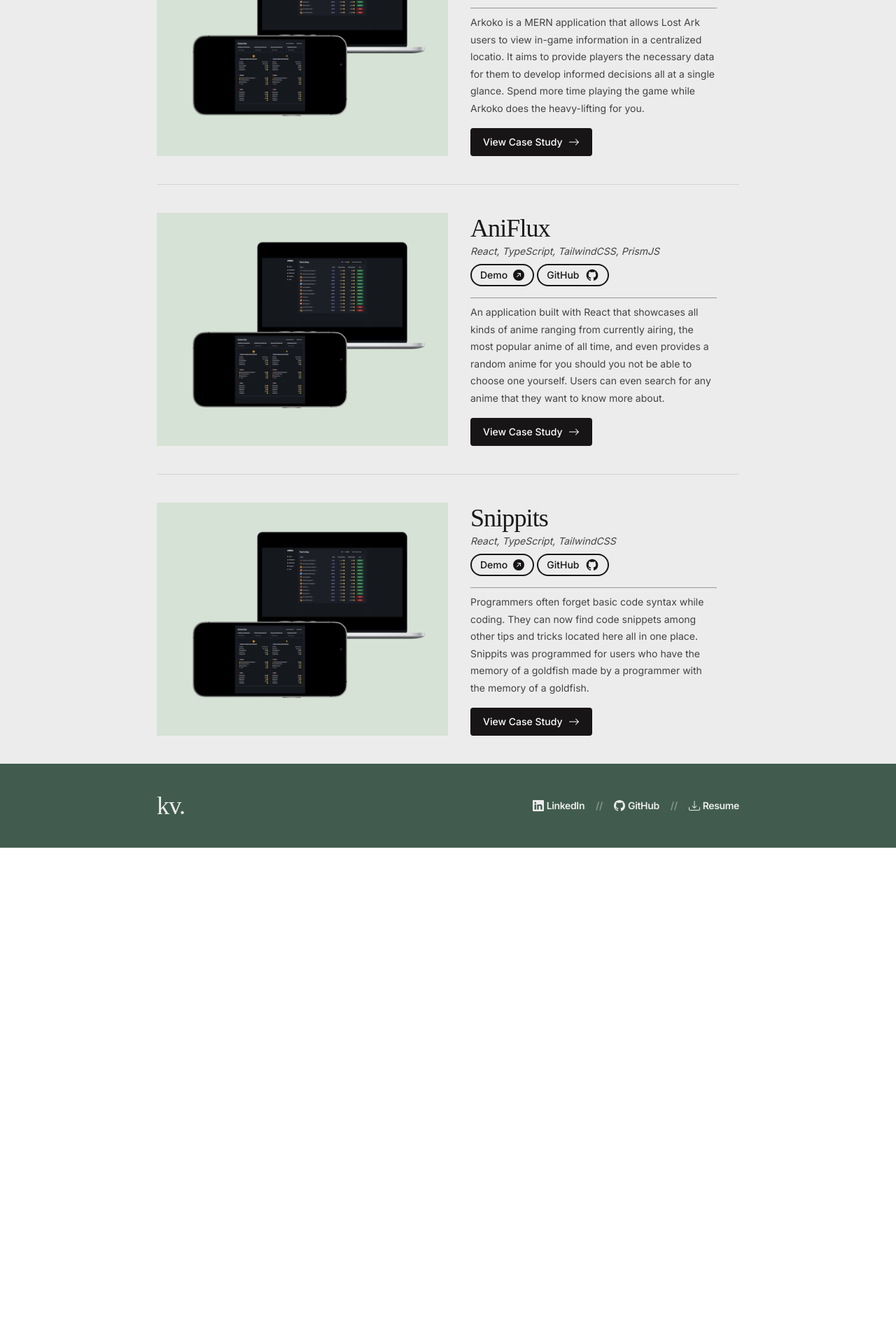
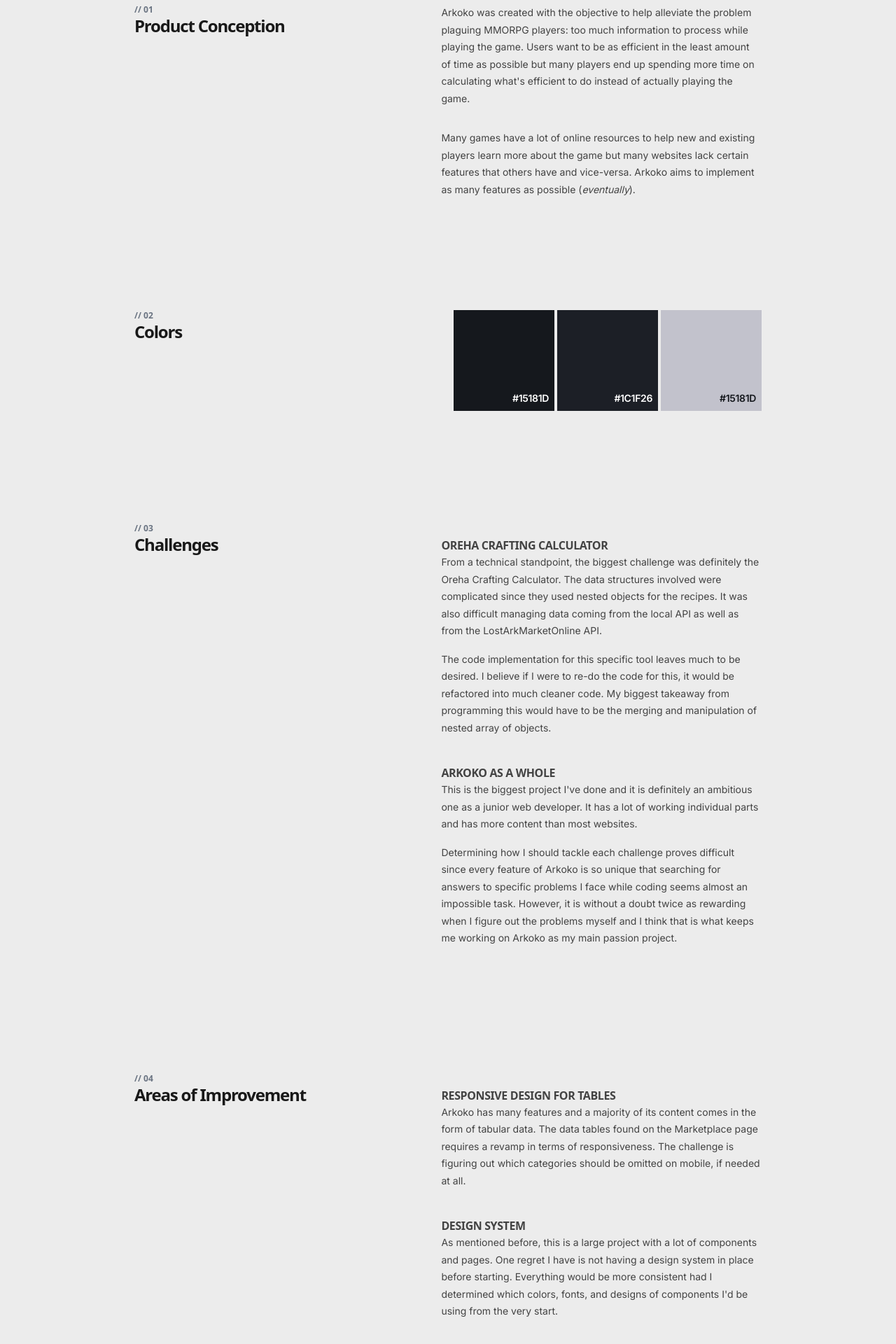
Before and after one commit to Yezo/personal-portfolio, a React (Vite) app: page /project/arkoko in a window 1280 px wide. Shown: the part 794-2714 px from the top of the page at 70% size. Before the commit the page ends 2005 px from the top, so only its background shows below. Built offline with nearby package versions, Linux system fonts and the light colour scheme; a web font is replaced by a local one.

Commit message:
finished arkoko case study

```diff
--- a/src/components/Footer.tsx
+++ b/src/components/Footer.tsx
@@ -3,7 +3,7 @@
 /* eslint-disable react/jsx-no-comment-textnodes */
 export const Footer = () => {
   return (
-    <footer className="min-w-screen bg-accent tracking-tighter text-primary">
+    <footer className="min-w-screen bg-accent px-8 tracking-tighter text-primary">
       <div className="mx-auto flex max-w-4xl flex-col items-center justify-between gap-4 py-10 px-8 md:flex-row">
         <a href="#home">
           <h2 className="font-heading text-4xl transition-all hover:italic">
--- a/src/components/Header.tsx
+++ b/src/components/Header.tsx
@@ -2,7 +2,7 @@
 
 export const Header = () => {
   return (
-    <header className=" mb-20 flex items-center justify-between  pt-8">
+    <header className=" mx-auto mb-20 flex max-w-4xl items-center justify-between pt-8">
       <Link to="/">
         <h1 className="font-heading text-4xl tracking-tighter transition-colors hover:text-accent">
           kv.
--- a/src/components/ProjectSection.tsx
+++ b/src/components/ProjectSection.tsx
@@ -43,6 +43,7 @@
               <Link
                 to={demoLink}
                 className=" transparent select inline-flex select-none items-center gap-2 rounded-full border-2 border-[#171515] bg-transparent px-3 py-1 font-inter text-sm font-medium text-[#171515] transition-colors hover:bg-[#171515] hover:text-white focus:outline-none focus:ring active:opacity-75"
+                target="_blank"
               >
                 Demo
                 <svg
@@ -58,7 +59,8 @@
               </Link>
               <Link
                 to={gitHubLink}
-                className=" transparent  hidden select-none items-center gap-2 rounded-full border-2 border-[#171515] bg-transparent px-3 py-1 font-inter text-sm font-medium text-[#171515] transition-colors hover:bg-[#171515] hover:text-white focus:outline-none focus:ring active:opacity-75 sm:inline-flex "
+                className=" transparent  hidden select-none items-center gap-2 rounded-full border-2 border-[#171515] bg-transparent px-3 py-1 font-inter text-sm font-medium text-[#171515] transition-colors hover:bg-[#171515] hover:text-white focus:outline-none focus:ring active:opacity-75 sm:inline-flex"
+                target="_blank"
               >
                 GitHub
                 <svg
--- a/src/pages/Arkoko.tsx
+++ b/src/pages/Arkoko.tsx
@@ -1,69 +1,217 @@
 import { Footer } from "../components/Footer";
-import { Header } from "../components/Header";
-import { ProjectSection } from "../components/ProjectSection";
-import arkoko from "../assets/arkoko.webp";
-/* eslint-disable react/jsx-no-comment-textnodes */
-/* eslint-disable react/no-unescaped-entities */
+import { Link } from "react-router-dom";
+
 export const Arkoko = () => {
   return (
-    <div
-      className="min-h-screen  bg-primary font-normal text-darktext"
-      id="home"
-    >
-      <div className="mx-auto max-w-4xl px-8">
-        <Header />
-        <main>
-          <section className="mb-20">
+    <div className="min-h-screen  bg-primary font-normal text-darktext">
+      {/* <div className="mx-auto max-w-4xl px-8"></div> */}
+      <header className="max-h-[90vh]">
+        <div className=" mx-auto mb-20 flex max-w-4xl items-center justify-between px-8 pt-8">
+          <Link to="/">
+            <h1 className="font-heading text-4xl tracking-tighter transition-colors hover:text-accent">
+              kv.
+            </h1>
+          </Link>
+          <nav className="font-bold">x</nav>
+        </div>
+        <section className="mx-auto mb-20 max-h-screen max-w-4xl space-y-4 px-8 md:space-y-8">
+          <div>
             <h2 className="font-primary mb-2 font-semibold uppercase tracking-widest text-slate-700 opacity-30">
-              // Hello, I'm Kev
+              // ARKOKO 2023
             </h2>
-            <h2 className="max-w-[15ch] font-heading  text-5xl leading-[1.25] tracking-tight text-darktext md:text-7xl">
-              I'm a full-stack web developer with a creative mind who can help
-              solve your problems.
+            <h2 className="text-center font-heading text-5xl leading-[1.25] tracking-tight text-darktext md:text-7xl">
+              The ultimate toolbox application for Lost Ark
             </h2>
-          </section>
-          <section className="divide-y divide-stone-300" id="projects">
-            <ProjectSection
-              title="Arkoko"
-              technologies={[
-                "React",
-                "NodeJS",
-                "Express",
-                "MongoDB",
-                "TypeScript",
-                "TailwindCSS",
-              ]}
-              description="Arkoko is a MERN application that allows Lost Ark users to view in-game information in a centralized
-          locatio. It aims to provide players the necessary data for them to
-          develop informed decisions all at a single glance. Spend more time playing the game while Arkoko does the heavy-lifting for you."
-              gitHubLink="https://github.com/Yezo/arkoko"
-              caseStudyLink="/project/arkoko"
-              demoLink="https://arkoko.vercel.app"
-              imageLink="/arkoko.webp"
-            ></ProjectSection>
+          </div>
+          <div className="grid w-full place-items-center">
+            <img src="/arkoko.webp" alt="Arkoko" className="max-h-[25rem]" />
+          </div>
+        </section>
+      </header>
 
-            <ProjectSection
-              title="AniFlux"
-              technologies={["React", "TypeScript", "TailwindCSS", "PrismJS"]}
-              description="An application built with React that showcases all kinds of anime ranging from currently airing, the most popular anime of all time, and even provides a random anime for you should you not be able to choose one yourself. Users can even search for any anime that they want to know more about."
-              gitHubLink="https://github.com/Yezo/aniflux"
-              caseStudyLink="/project/arkoko"
-              demoLink="https://arkoko.vercel.app"
-              imageLink="/arkoko.webp"
-            ></ProjectSection>
+      <main className="">
+        <section className=" bg-primary px-8 py-4 lg:py-16">
+          <div className="mx-auto max-w-4xl justify-between py-4 lg:flex">
+            <div className="pb-5">
+              <div className="font-primary text-xs font-semibold uppercase text-slate-700 opacity-70">
+                // 01
+              </div>
+              <h3 className="font-primary text-2xl font-semibold leading-[1.25] tracking-tighter">
+                Product Conception
+              </h3>
+            </div>
+            <div className="space-y-8 lg:max-w-[50ch]">
+              <p className=" font-inter text-sm leading-[1.75] opacity-80">
+                Arkoko was created with the objective to help alleviate the
+                problem plaguing MMORPG players: too much information to process
+                while playing the game. Users want to be as efficient in the
+                least amount of time as possible but many players end up
+                spending more time on calculating what's efficient to do instead
+                of actually playing the game.
+              </p>
+              <p className="font-inter text-sm leading-[1.75] opacity-80">
+                Many games have a lot of online resources to help new and
+                existing players learn more about the game but many websites
+                lack certain features that others have and vice-versa. Arkoko
+                aims to implement as many features as possible (
+                <span className="italic">eventually</span>
+                ).
+              </p>
+            </div>
+          </div>
+        </section>
 
-            <ProjectSection
-              title="Snippits"
-              technologies={["React", "TypeScript", "TailwindCSS"]}
-              description="Programmers often forget basic code syntax while coding. They can now find code snippets among other tips and tricks located here all in one place. Snippits was programmed for users who have the memory of a goldfish made by a programmer with the memory of a goldfish. "
-              gitHubLink="https://github.com/Yezo/snippit"
-              caseStudyLink="/project/snippit"
-              demoLink="https://snippits.vercel.app"
-              imageLink="/arkoko.webp"
-            ></ProjectSection>
-          </section>
-        </main>
-      </div>
+        <section className="bg-primary px-8 py-4 lg:py-16">
+          <div className="mx-auto max-w-4xl justify-between py-4 lg:flex">
+            <div className="pb-4">
+              <div className="font-primary text-xs font-semibold uppercase text-slate-700 opacity-70">
+                // 02
+              </div>
+              <h3 className="font-primary text-2xl font-semibold leading-[1.25] tracking-tighter">
+                Colors
+              </h3>
+            </div>
+            <div className="flex flex-wrap gap-1">
+              <div className="grid">
+                <div className="col-start-1 row-start-1 h-36 w-24 bg-[#15181D] sm:w-36"></div>
+                <p className="col-start-1 row-start-1 self-end justify-self-end p-2 font-inter text-sm font-semibold tracking-tight text-white">
+                  #15181D
+                </p>
+              </div>
+              <div className="grid">
+                <div className="col-start-1 row-start-1 h-36 w-24 bg-[#1C1F26] sm:w-36"></div>
+                <p className="col-start-1 row-start-1 self-end justify-self-end p-2 font-inter text-sm font-semibold tracking-tight text-white">
+                  #1C1F26
+                </p>
+              </div>
+              <div className="grid">
+                <div className="col-start-1 row-start-1 h-36 w-24 bg-[#C2C2CC] sm:w-36"></div>
+                <p className="col-start-1 row-start-1 self-end justify-self-end p-2 font-inter text-sm font-semibold tracking-tight text-[#15181D]">
+                  #15181D
+                </p>
+              </div>
+            </div>
+          </div>
+        </section>
+
+        <section className="bg-primary px-8 py-4 lg:py-16">
+          <div className="mx-auto max-w-4xl justify-between py-4 lg:flex ">
+            <div className="">
+              <div className="font-primary text-xs font-semibold uppercase text-slate-700 opacity-70">
+                // 03
+              </div>
+              <h3 className="font-primary text-2xl font-semibold leading-[1.25] tracking-tighter">
+                Challenges
+              </h3>
+            </div>
+
+            <div className="flex flex-col lg:max-w-[50ch]">
+              <div className="py-5">
+                <h4 className="font-primary   font-bold uppercase tracking-tight opacity-80">
+                  Oreha Crafting Calculator
+                </h4>
+                <div className="space-y-4">
+                  <p className=" font-inter text-sm leading-[1.75] opacity-80">
+                    From a technical standpoint, the biggest challenge was
+                    definitely the Oreha Crafting Calculator. The data
+                    structures involved were complicated since they used nested
+                    objects for the recipes. It was also difficult managing data
+                    coming from the local API as well as from the
+                    LostArkMarketOnline API.
+                  </p>
+                  <p className="font-inter text-sm leading-[1.75] opacity-80">
+                    The code implementation for this specific tool leaves much
+                    to be desired. I believe if I were to re-do the code for
+                    this, it would be refactored into much cleaner code. My
+                    biggest takeaway from programming this would have to be the
+                    merging and manipulation of nested array of objects.
+                  </p>
+                </div>
+              </div>
+              <div className="py-5">
+                <h4 className="font-primary   font-bold uppercase tracking-tight opacity-80">
+                  Arkoko as a whole
+                </h4>
+                <div className="space-y-4">
+                  <p className=" font-inter text-sm leading-[1.75] opacity-80">
+                    This is the biggest project I've done and it is definitely
+                    an ambitious one as a junior web developer. It has a lot of
+                    working individual parts and has more content than most
+                    websites.
+                  </p>
+                  <p className="font-inter text-sm leading-[1.75] opacity-80">
+                    Determining how I should tackle each challenge proves
+                    difficult since every feature of Arkoko is so unique that
+                    searching for answers to specific problems I face while
+                    coding seems almost an impossible task. However, it is
+                    without a doubt twice as rewarding when I figure out the
+                    problems myself and I think that is what keeps me working on
+                    Arkoko as my main passion project.
+                  </p>
+                </div>
+              </div>
+            </div>
+          </div>
+        </section>
+
+        <section className="bg-primary px-8 py-4 lg:py-16">
+          <div className="mx-auto max-w-4xl justify-between py-4 lg:flex ">
+            <div className="">
+              <div className="font-primary text-xs font-semibold uppercase text-slate-700 opacity-70">
+                // 04
+              </div>
+              <h3 className="font-primary text-2xl font-semibold leading-[1.25] tracking-tighter">
+                Areas of Improvement
+              </h3>
+            </div>
+
+            <div className="flex flex-col lg:max-w-[50ch]">
+              <div className="py-5">
+                <h4 className="font-primary   font-bold uppercase tracking-tight opacity-80">
+                  Responsive Design for Tables
+                </h4>
+                <div className="space-y-4">
+                  <p className=" font-inter text-sm leading-[1.75] opacity-80">
+                    Arkoko has many features and a majority of its content comes
+                    in the form of tabular data. The data tables found on the
+                    Marketplace page requires a revamp in terms of
+                    responsiveness. The challenge is figuring out which
+                    categories should be omitted on mobile, if needed at all.
+                  </p>
+                </div>
+              </div>
+              <div className="py-5">
+                <h4 className="font-primary font-bold uppercase tracking-tight opacity-80">
+                  Design System
+                </h4>
+                <div className="space-y-4">
+                  <p className=" font-inter text-sm leading-[1.75] opacity-80">
+                    As mentioned before, this is a large project with a lot of
+                    components and pages. One regret I have is not having a
+                    design system in place before starting. Everything would be
+                    more consistent had I determined which colors, fonts, and
+                    designs of components I'd be using from the very start.
+                  </p>
+                </div>
+              </div>
+            </div>
+          </div>
+        </section>
+
+        <section className="bg-primary py-12 px-8 lg:py-16">
+          <div className="mx-auto flex max-w-4xl flex-col items-center justify-center gap-6 py-4 md:gap-10">
+            <h5 className="text-center font-heading text-5xl tracking-tight">
+              Check it out.
+            </h5>
+            <Link to="https://arkoko.vercel.app" target="_blank">
+              <div className="max-w-fit rounded-full bg-darktext px-14 py-3 font-heading font-semibold tracking-widest text-primary transition-colors hover:bg-accent hover:text-white">
+                https://arkoko.vercel.app
+              </div>
+            </Link>
+          </div>
+        </section>
+      </main>
+
       <Footer />
     </div>
   );
```
Also changed, not shown: src/pages/HomePage.tsx (+3 -9 lines), .eslintrc.cjs, src/assets/arkoko.webp (deleted), 1 other file (tests, documents, lock files or other folders).
